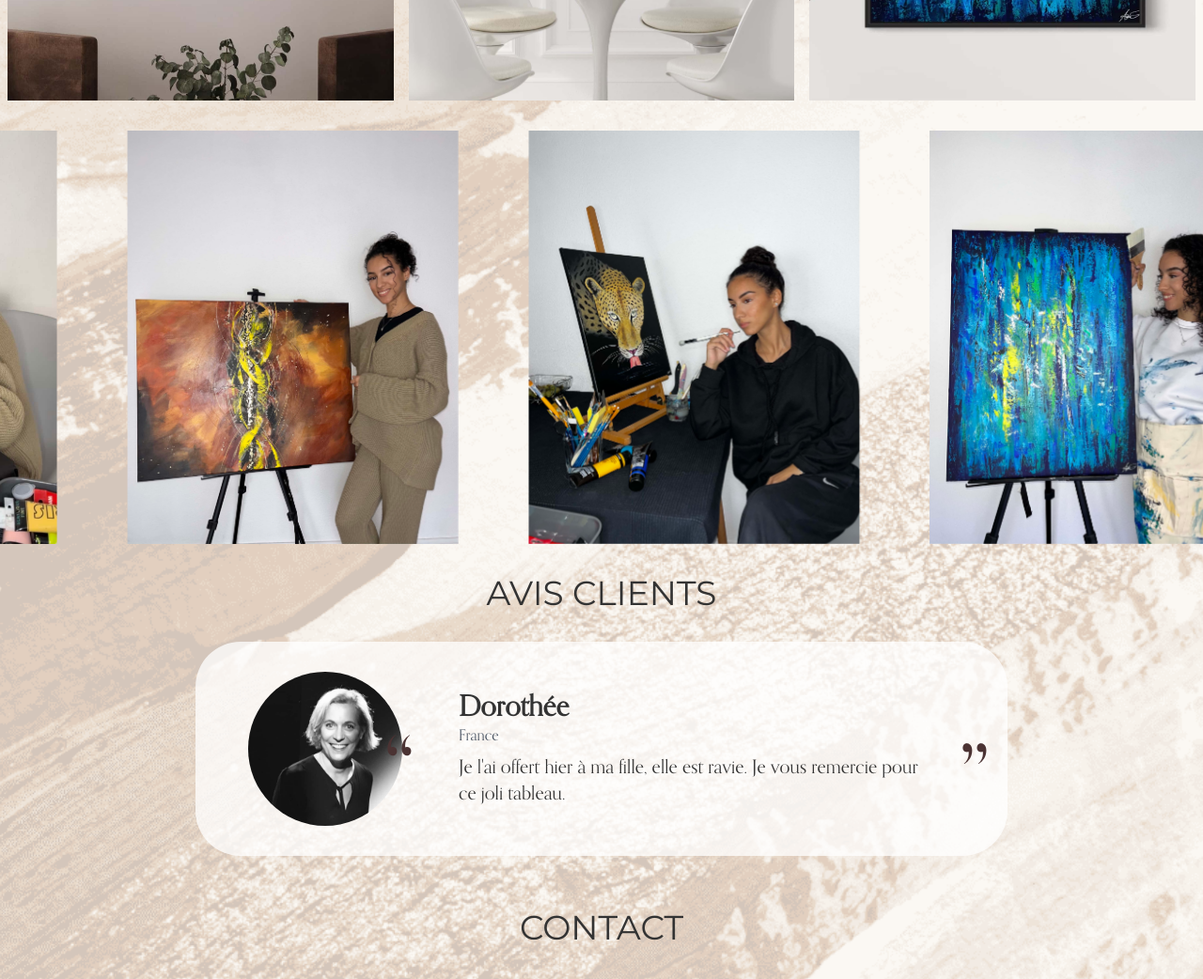
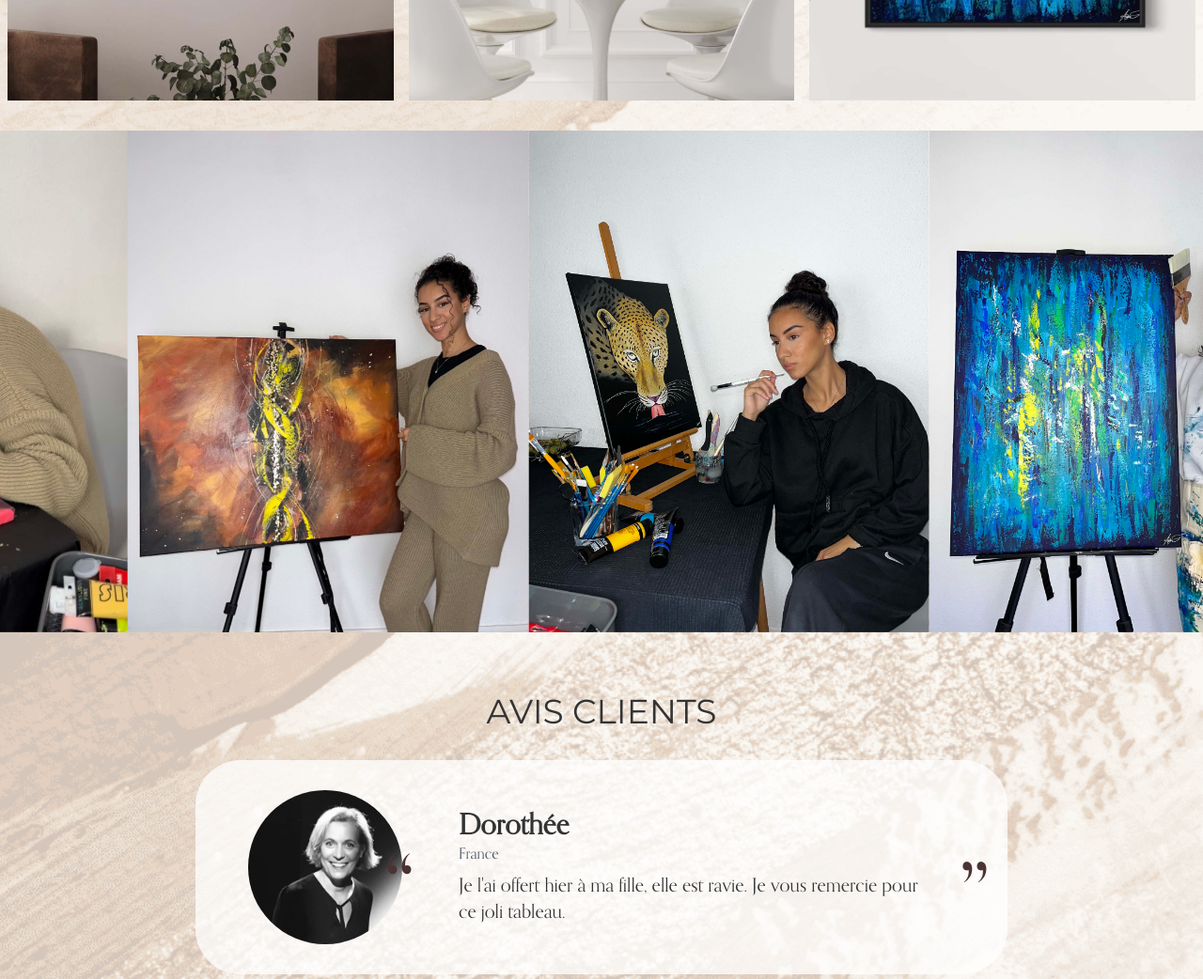
Before and after one commit to Asmaartt/asmaartt.github.io, a plain HTML site: page index.html in a window 1280 px wide. Shown: the part 1340-2382 px from the top of the page at 94% size. Drawn offline with nearby package versions, Linux system fonts and the light colour scheme.

Commit message:
Deploying to gh-pages from @ Asmaartt/asmaartt.github.io@815ea9174fbe6605b2224ad9f4d492e02a8c71b1 🚀

```diff
--- a/dist/output.css
+++ b/dist/output.css
@@ -2667,10 +2667,6 @@ video {
   height:1.5rem
 }
 
-.h-\[40vh\]{
-  height:40vh
-}
-
 .h-full{
   height:100%
 }
@@ -3410,10 +3406,6 @@ blockquote:after {
     display:none
   }
 
-  .lg\:h-\[55vh\]{
-    height:55vh
-  }
-
   .lg\:h-auto{
     height:auto
   }
--- a/index.html
+++ b/index.html
@@ -119,15 +119,15 @@
 
     <div class="">
         <div id="main-carousel-container" class="pt-4">
-                <div id="main-carousel" class="owl-carousel owl-theme py-4 h-[40vh] lg:h-[55vh]">
+                <div id="main-carousel" class="owl-carousel owl-theme py-4">
 
-                        <img class="h-[40vh] lg:h-[55vh] object-cover !w-auto" src="/img/photo_1.jpg">
+                        <img class=" object-cover !w-auto" src="/img/photo_1.jpg">
 
-                        <img class="h-[40vh] lg:h-[55vh] object-cover !w-auto" src="/img/image_2.jpg">
+                        <img class=" object-cover !w-auto" src="/img/image_2.jpg">
 
-                        <img class="h-[40vh] lg:h-[55vh] object-cover !w-auto" src="/img/image_3.jpg">
+                        <img class=" object-cover !w-auto" src="/img/image_3.jpg">
 
-                        <img class="h-[40vh] lg:h-[55vh] object-cover !w-auto" src="/img/photo_4.jpg">
+                        <img class=" object-cover !w-auto" src="/img/photo_4.jpg">
 
                 </div>
         </div>
```
